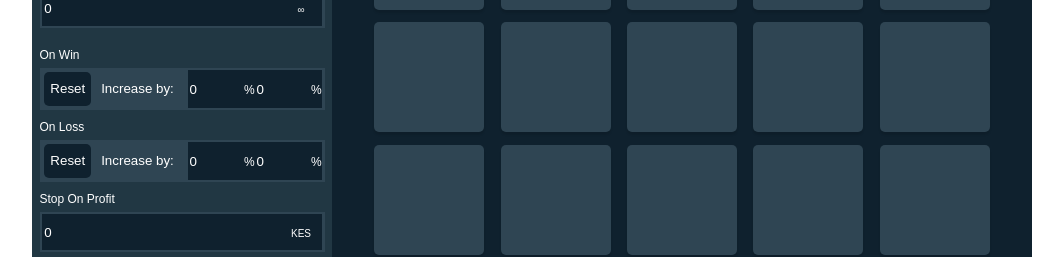
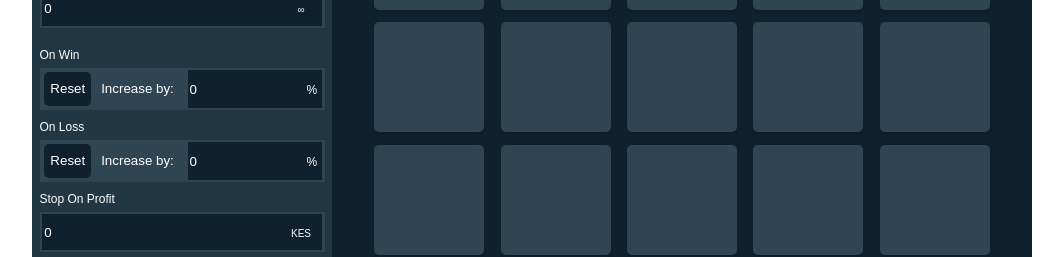
Before and after one commit to badakomora/goal, a React (Create React App) app: page / in a window 1280 px wide. Both pictures are taken after a click on the button "Auto". Shown: the part 248-505 px from the top of the page, without its empty margins (108-1171 px from the left). Built offline with nearby package versions, Linux system fonts and the light colour scheme.

Commit message:
onwinloss comp

```diff
--- a/src/components/OnWinLoss.tsx
+++ b/src/components/OnWinLoss.tsx
@@ -115,17 +115,15 @@ export const OnWinLoss:React.FC<onWinProps> = ({label}) => {
             ))}
           </div>
        <div>
-       {resetIncrArray.map((button) => (
-            <><input
+              <input
               type="number"
-              disabled={resetIncr === button}
+              disabled={resetIncr === 1 ? true : false}
               value={0} />
               <div>
                 <div>
                   <span>%</span>
                 </div>
-              </div></>
-          ))}
+              </div>
         </div>
         </div>
       </div>
```
